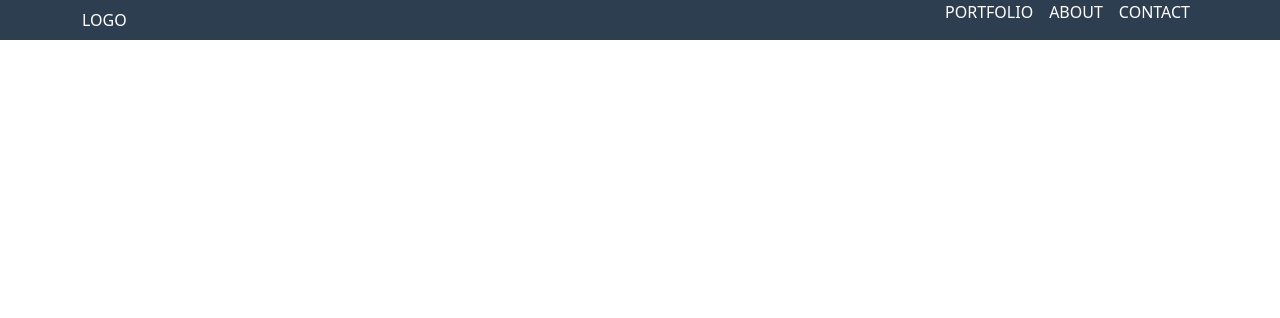
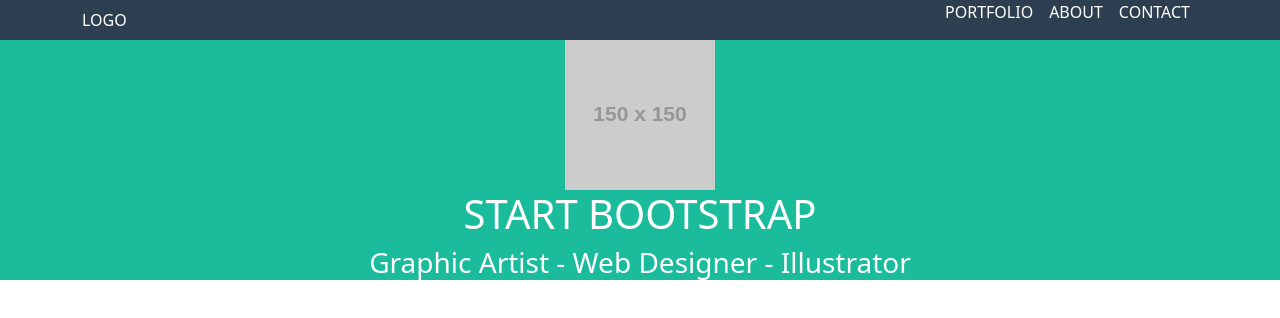
Before and after one commit to muac404/html-css-bootstrap-freelancer, a plain HTML site: page index.html in a window 1280 px wide. Drawn offline with nearby package versions, Linux system fonts and the light colour scheme; placeholder pictures from the web are drawn by us.

```diff
--- a/css/style.css
+++ b/css/style.css
@@ -8,3 +8,15 @@ header{
 li{
     list-style: none;
 }
+
+.ms-hero{
+    background-color:#1abc9c;
+}
+
+h1{
+    color: white;
+}
+
+h3{
+    color: white;
+}
--- a/index.html
+++ b/index.html
@@ -12,12 +12,17 @@
     </head>
     <body>
         <header>
+            <!-- HEADER -->
             <div class="container">
+
                 <div class="row align-items-center">
-
+                    <!-- LEFT -->
                     <div class="col-sm-10 col-lg-6">
                         LOGO
                     </div>
+
+                    <!-- /LEFT -->
+                    <!-- RIGHT -->
                     <div class="col-sm-2 col-lg-6">
                         <ul class="d-flex justify-content-end">
                             <li class="px-2 d-none d-md-block">PORTFOLIO</li>
@@ -26,13 +31,29 @@
                             <li class="px-2 d-md-none">HAMB</li>
                         </ul>
                     </div>
+                    <!-- RIGHT -->
 
                 </div>
 
             </div>
         </header>
 
-        <main></main>
+        <!-- HEADER -->
+
+        <main>
+            <!-- HERO -->
+            <section class="ms-hero text-center">
+                <div class="container">
+                    <div class="hero-image">
+                        <img src="https://via.placeholder.com/150" alt="img">
+                    </div>
+                    <h1>START BOOTSTRAP</h1>
+                    <h3>Graphic Artist - Web Designer - Illustrator</h3>
+                </div>
+            </section>
+
+            <!-- HERO -->
+        </main>
         <footer></footer>
 
     </body>
```
